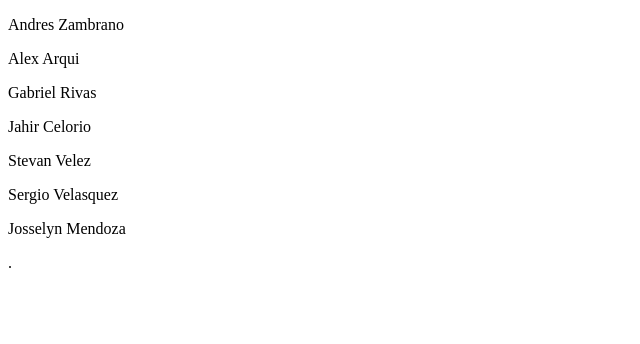
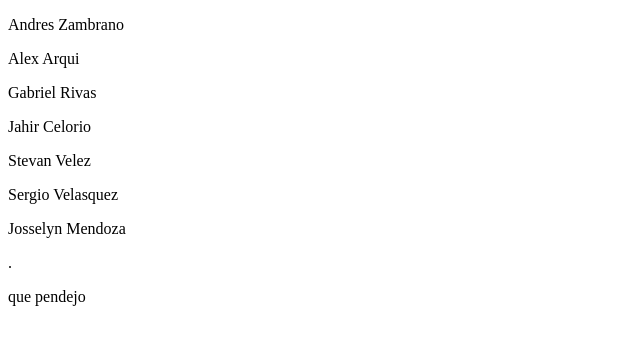
Before and after one commit to andres174/repo-grupal-p5, a plain HTML site: page index.html in a window 1280 px wide. Shown: the whole page, without its empty margins (0-640 px from the left). Drawn offline with Linux system fonts and the light colour scheme.

Commit message:
hhddhdhdhdhd

```diff
--- a/index.html
+++ b/index.html
@@ -19,5 +19,8 @@
 
     <p>Josselyn Mendoza</p>
     <p>. </p>
+
+
+    <div> que pendejo</div>
 </body>
 </html>
```
